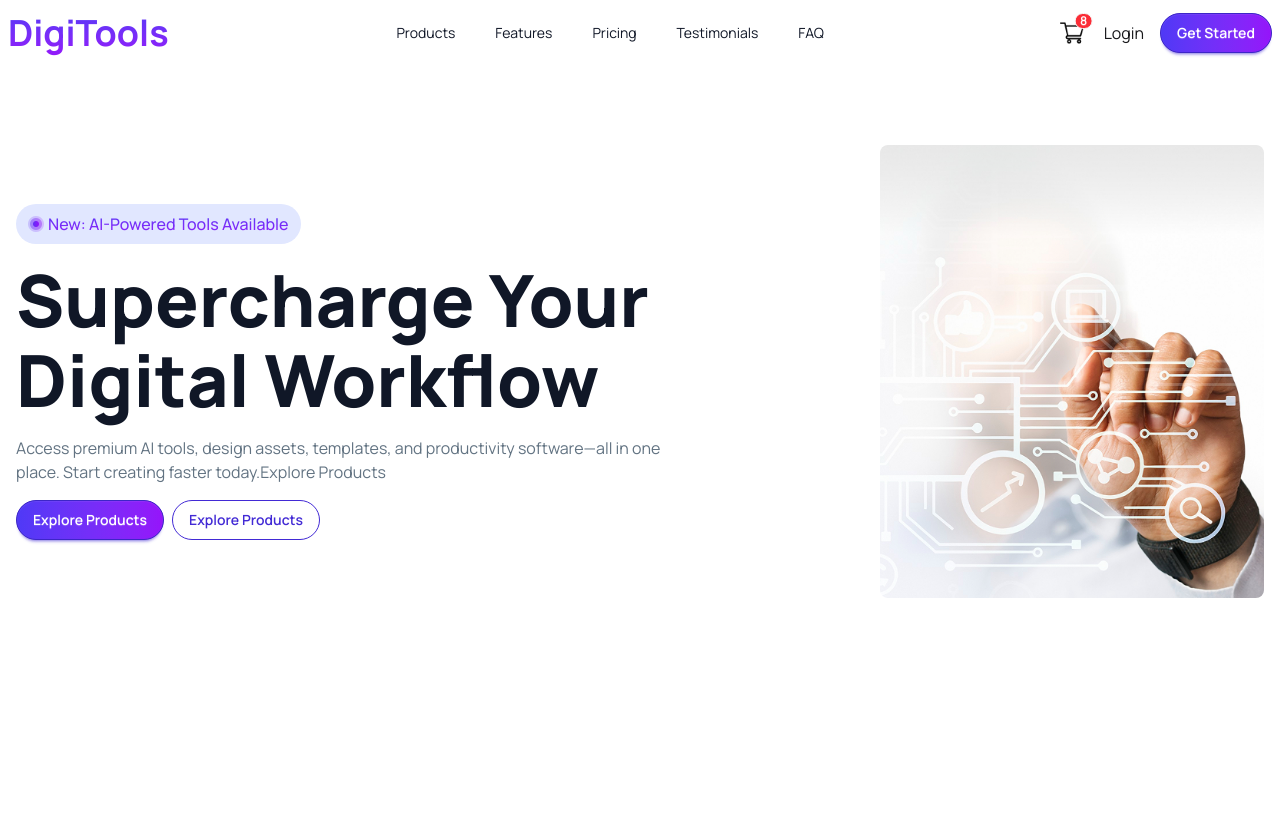
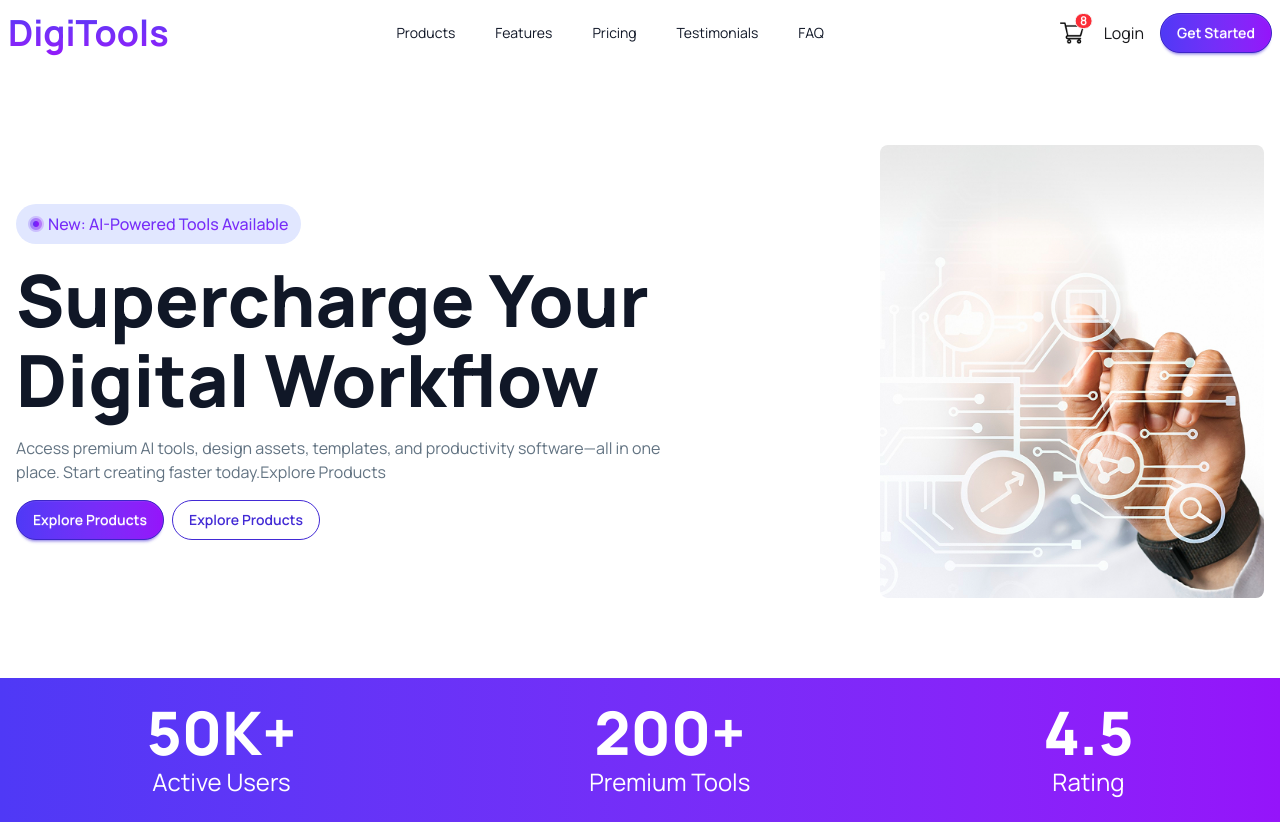
Before and after one commit to mjaabdullah/digitools-platform, a React (Vite) app: page / in a window 1280 px wide. Before the commit the page ends 800 px from the top, so only its background shows below. Built offline with nearby package versions, Linux system fonts and the light colour scheme.

Commit message:
Add Rating Section

```diff
--- a/src/App.jsx
+++ b/src/App.jsx
@@ -2,6 +2,7 @@
 import './App.css'
 import Banner from './component/Banner/Banner'
 import Navbar from './component/Navbar/Navbar'
+import Rating from './component/Rating/Rating'
 
 function App() {
 
@@ -10,6 +11,7 @@ function App() {
     <>
     <Navbar/>
     <Banner/>
+    <Rating/>
 
     </>
   )
--- /dev/null
+++ b/src/component/Rating/Rating.jsx
@@ -0,0 +1,23 @@
+
+const Rating = () => {
+    return (
+        <div className="bg-linear-to-r from-[#4F39F6] to-[#9514FA] text-white">
+            <div className="max-w-7xl mx-auto flex flex-col md:flex-row justify-around">
+                <div className="flex flex-col items-center gap-1 py-6">
+                    <h2 className="font-extrabold text-3xl md:text-6xl">50K+</h2>
+                    <p className=" text-2xl">Active Users</p>
+                </div>
+                <div className="flex flex-col items-center gap-1 py-6">
+                    <h2 className="font-extrabold text-3xl md:text-6xl">200+</h2>
+                    <p className=" text-2xl">Premium Tools</p>
+                </div>
+                <div className="flex flex-col items-center gap-1 py-6">
+                    <h2 className="font-extrabold text-3xl md:text-6xl">4.5</h2>
+                    <p className=" text-2xl">Rating</p>
+                </div>
+            </div>
+        </div>
+    );
+};
+
+export default Rating;
```
